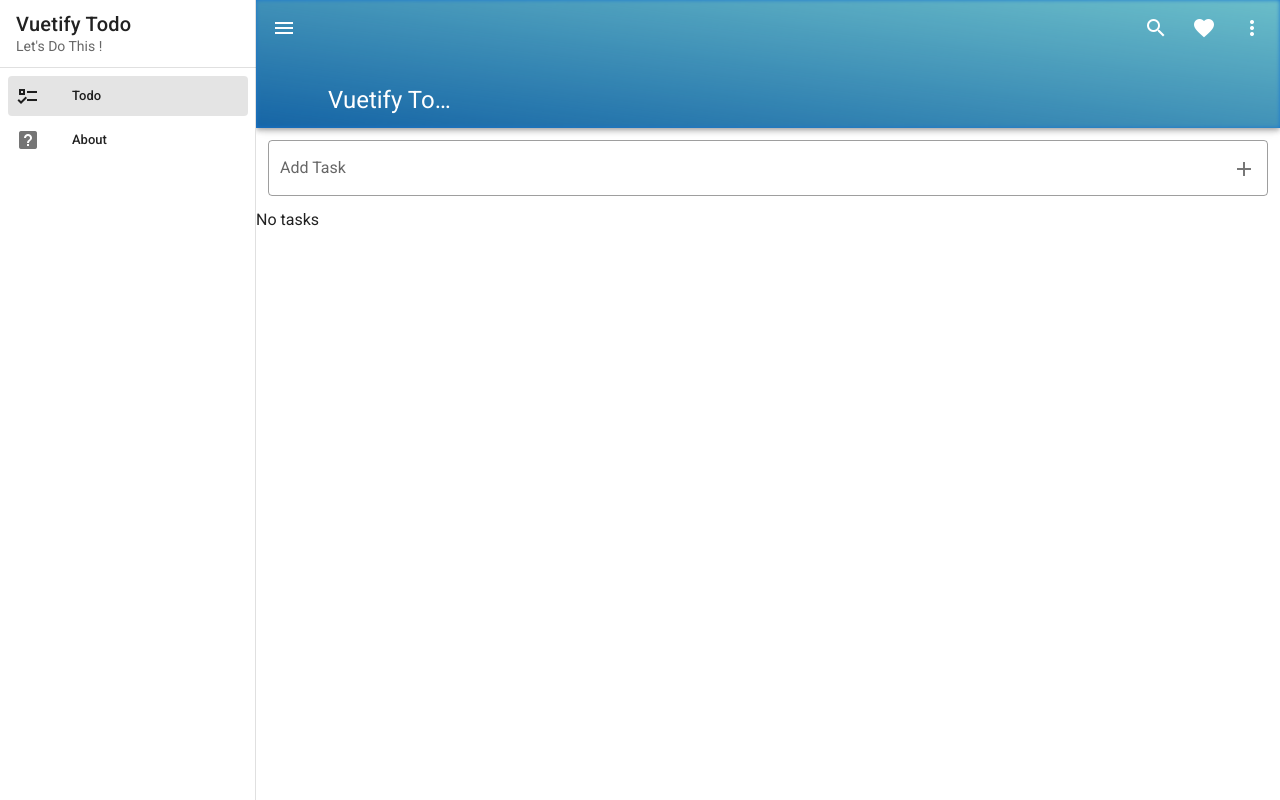
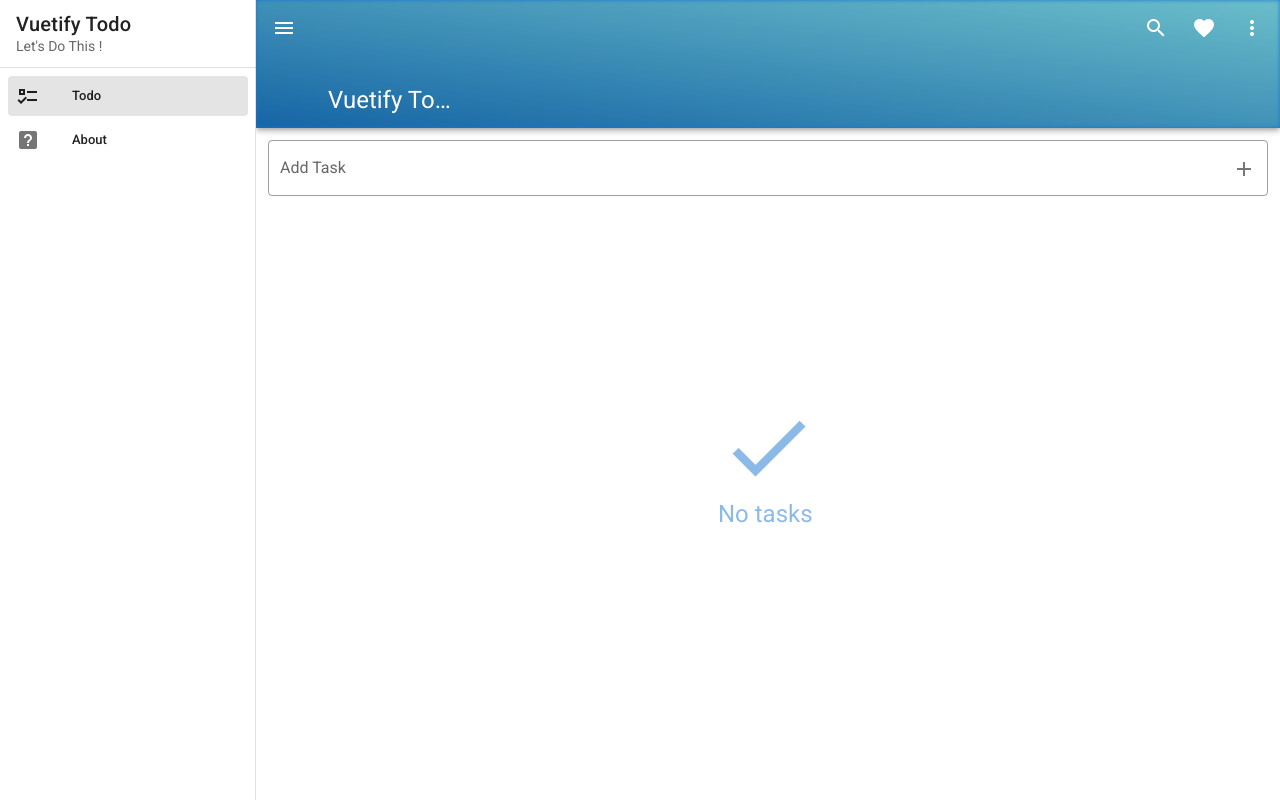
Before and after one commit to lumijoe/vuetify_y_todo, a Vue app: page /#/ in a window 1280 px wide. Built offline with nearby package versions, Linux system fonts and the light colour scheme.

Commit message:
no tasks UI

```diff
--- a/src/views/TodoView.vue
+++ b/src/views/TodoView.vue
@@ -74,8 +74,15 @@
     </v-list>
     <div
       v-else
+      class="no-tasks"
     >
-      No tasks
+      <v-icon
+        size="100"
+        color="primary"
+      >
+        mdi-check
+      </v-icon>
+      <div class="text-h5 primary--text">No tasks</div>
 
     </div>
   </div>
@@ -135,3 +142,12 @@
     // },コンポーネントの読み込みも可能
   }
 </script>
+
+<style lang="sass">
+  .no-tasks
+    position: absolute
+    left: 50%
+    top: 50%
+    transform: translate(-50%, -50%)
+    opacity: 0.5
+</style>
```
Also changed, not shown: 1 other file (tests, documents, lock files or other folders).
